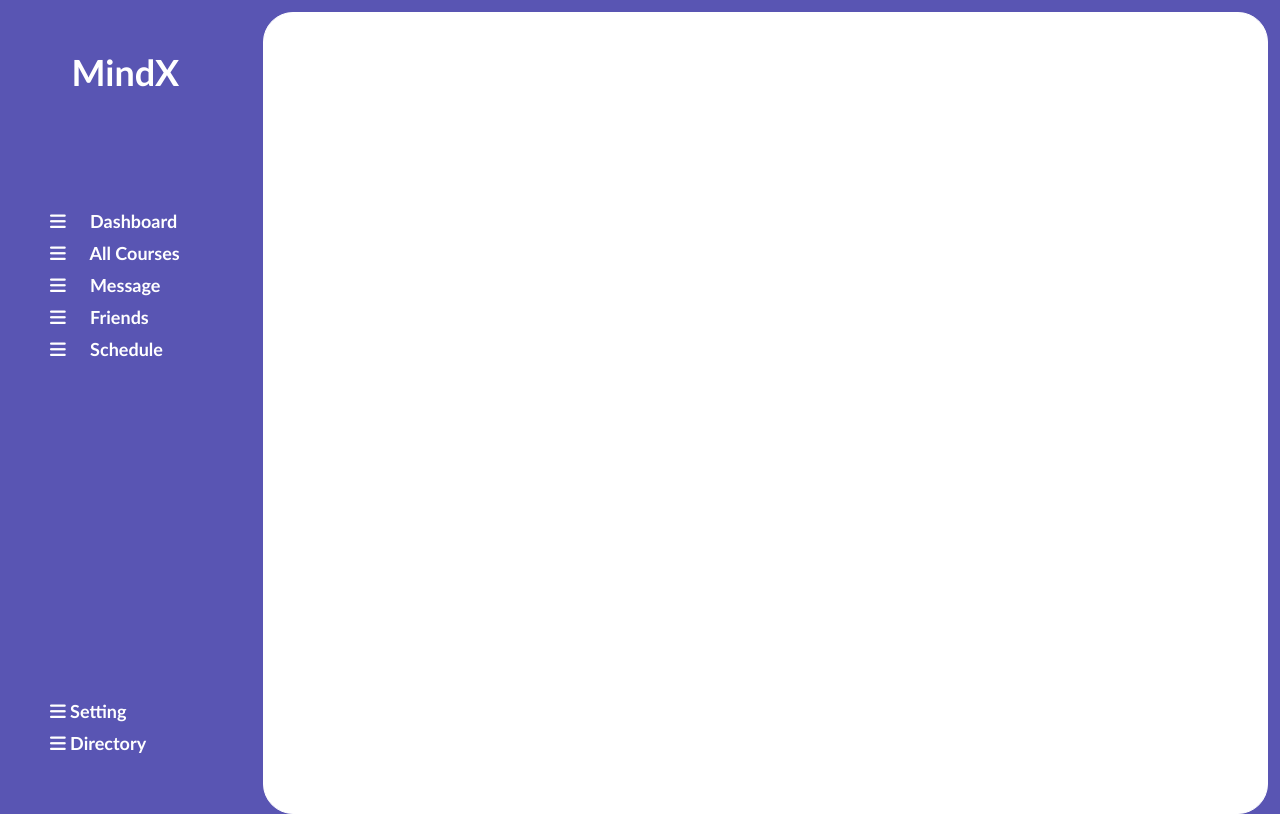
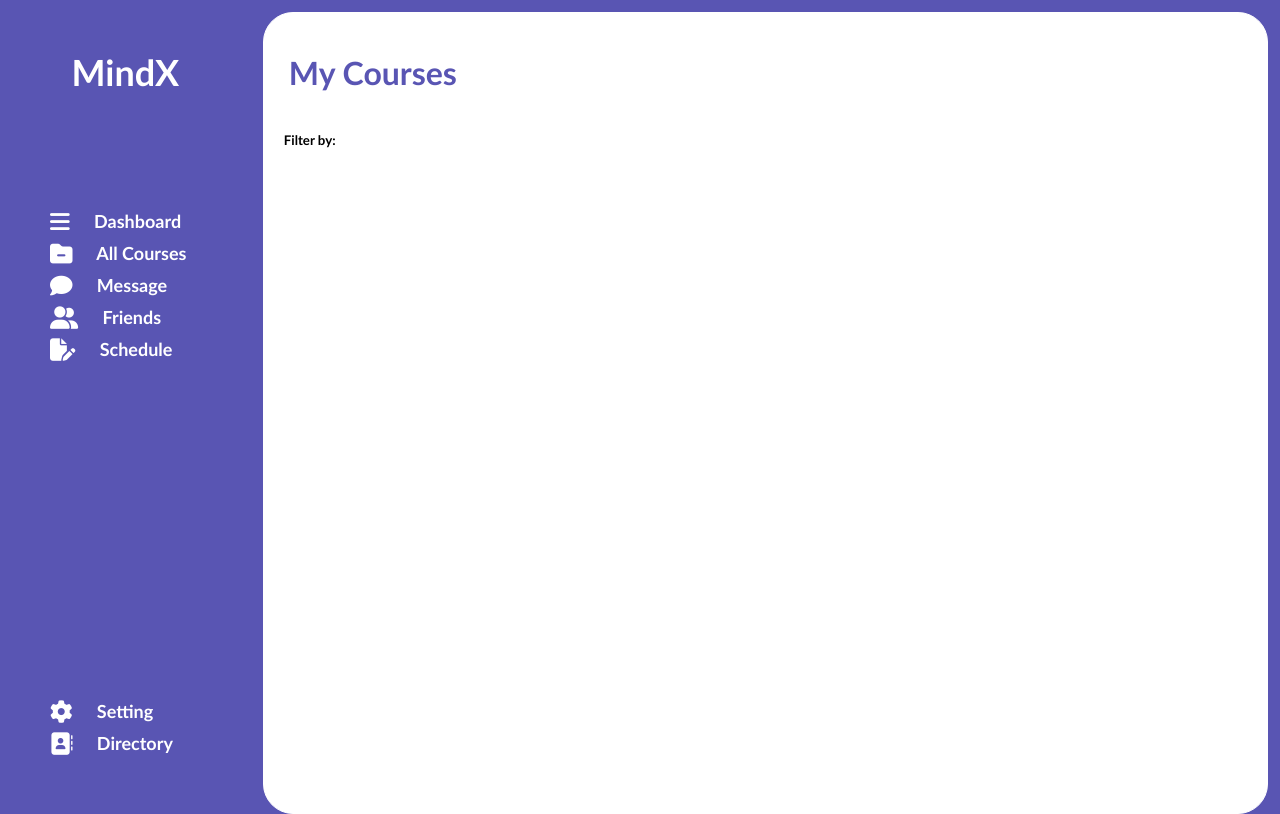
Before and after one commit to Kartosz/startup, a plain HTML site: page index.html in a window 1280 px wide. Drawn offline with Linux system fonts and the light colour scheme.

Commit message:
update 3?!

```diff
--- a/index.css
+++ b/index.css
@@ -11,6 +11,9 @@ body{
 html{
     width: 100%;
     height: 100%;
+}
+i{
+    font-size: large;
 }
 .container{
     display: flex;
@@ -58,6 +61,9 @@ html{
     padding-top: 10px;
     padding-left: 50px;
 }
+.nav-item2 i{
+    margin-right: 20px;
+}
 .todo{
     display: flex;
     margin: 12px;
@@ -71,6 +77,17 @@ html{
 .main-container{
     width: 60%;
 }
+.main-header{
+    padding-top: 40px;
+    padding-left: 25px;
+}
+.todo-filter{
+    color: black;
+}
+.filter{
+    padding-left: 20px;
+    padding-top: 40px;
+}
 .sub-container{
     width: 40%;
 }
--- a/index.html
+++ b/index.html
@@ -6,9 +6,7 @@
     <meta http-equiv="X-UA-Compatible" content="IE=edge">
     <meta name="viewport" content="width=device-width, initial-scale=1.0">
     <link rel="stylesheet" href="index.css">
-    <link rel="stylesheet" href="https://cdnjs.cloudflare.com/ajax/libs/font-awesome/6.2.0/css/all.min.css"
-        integrity="sha512-xh6O/CkQoPOWDdYTDqeRdPCVd1SpvCA9XXcUnZS2FmJNp1coAFzvtCN9BmamE+4aHK8yyUHUSCcJHgXloTyT2A=="
-        crossorigin="anonymous" referrerpolicy="no-referrer" />
+    <link rel="stylesheet" href="https://cdnjs.cloudflare.com/ajax/libs/font-awesome/6.2.1/css/all.min.css" integrity="sha512-MV7K8+y+gLIBoVD59lQIYicR65iaqukzvf/nwasF0nqhPay5w/9lJmVM2hMDcnK1OnMGCdVK+iQrJ7lzPJQd1w==" crossorigin="anonymous" referrerpolicy="no-referrer" />
     <title>Document</title>
 </head>
 
@@ -18,28 +16,31 @@
             <div class="nav-header"><h1 class="logo">MindX</h1></div>
             <div class="folder-container">
                 <ul class="nav-folder">
-                    <li class="nav-item"><i class="fa-solid fa-bars"></i> Dashboard</li>
-                    <li class="nav-item"><i class="fa-solid fa-bars"></i> All Courses</li>
-                    <li class="nav-item"><i class="fa-solid fa-bars"></i> Message</li>
-                    <li class="nav-item"><i class="fa-solid fa-bars"></i> Friends</li>
-                    <li class="nav-item"><i class="fa-solid fa-bars"></i> Schedule</li>
+                    <li class="nav-item"><i class="fa-solid fa-bars fa-lg"></i> Dashboard</li>
+                    <li class="nav-item"><i class="fa-solid fa-folder-minus fa-lg"></i> All Courses</li>
+                    <li class="nav-item"><i class="fa-solid fa-comment fa-lg"></i> Message</li>
+                    <li class="nav-item"><i class="fa-solid fa-user-group fa-lg"></i> Friends</li>
+                    <li class="nav-item"><i class="fa-solid fa-file-pen fa-lg"></i> Schedule</li>
                 </ul>
             </div>
 
             <div class="setting-container">
                 <ul class="nav-setting">
-                    <li class="nav-item2"><i class="fa-solid fa-bars"></i> Setting</li>
-                    <li class="nav-item2"><i class="fa-solid fa-bars"></i> Directory</li>
+                    <li class="nav-item2"><i class="fa-solid fa-gear fa-lg"></i> Setting</li>
+                    <li class="nav-item2"><i class="fa-solid fa-address-book fa-lg"></i> Directory</li>
                 </ul>
             </div>
         </div>
         <div class="todo">
             <div class="main-container">
                 <div class="todo-header">
-
+                    <h1 class="main-header">My Courses</h1>
                 </div>
                 <div class="todo-filter">
+                    <h5 class="filter">Filter by:</h5>
+                    <form class="sort" action="">
 
+                    </form>
                 </div>
                 <div class="todo-list">
 
```
